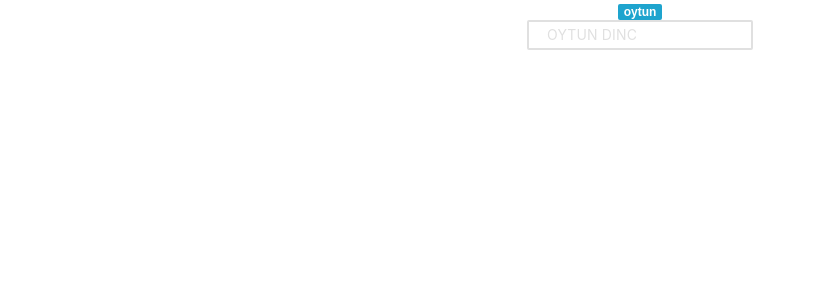
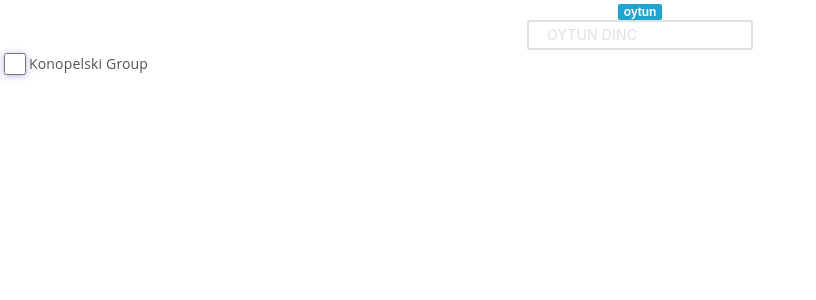
Before and after one commit to oytundinc/getir-frontend-assignment, a React (Create React App) app: page / in a window 1280 px wide. Shown: the top 300 px of the page, without its empty margins (0-816 px from the left). Built offline with nearby package versions, Linux system fonts and the light colour scheme.

Commit message:
add checkbox component

```diff
--- a/src/App.tsx
+++ b/src/App.tsx
@@ -1,15 +1,15 @@
 import React from "react";
 import "./App.css";
 import { Button } from "./components/button/button";
+import Checkbox from "./components/checkbox/chechbox";
 import Input from "./components/input/input";
-
-
 
 function App() {
   return (
     <div className="App">
       <Button className="oytun">oytun</Button>
-      <Input placeholder="OYTUN DINC"/>
+      <Input placeholder="OYTUN DINC" />
+      <Checkbox chechboxText="Konopelski Group"/>
     </div>
   );
 }
--- /dev/null
+++ b/src/components/checkbox/chechbox.tsx
@@ -0,0 +1,43 @@
+import styled from "styled-components";
+
+const CheckboxStyled = styled.div`
+  display: flex;
+  align-items: center;
+
+  input {
+    width: 22px;
+    height: 22px;
+
+    background: #1ea4ce;
+    box-shadow: 0px 1px 7px rgba(93, 56, 192, 0.4);
+    border-radius: 2px;
+  }
+
+  label {
+    font-family: "Open Sans";
+    font-style: normal;
+    font-weight: 400;
+    font-size: 14px;
+    line-height: 18px;
+
+    align-items: center;
+    letter-spacing: 0.16px;
+
+    color: #525252;
+  }
+`;
+
+interface CheckboxProps {
+  chechboxText: string;
+}
+
+export const Checkbox = ({ chechboxText }: CheckboxProps) => {
+  return (
+    <CheckboxStyled>
+      <input type="checkbox" id="checkboxText" name="checkboxText" />
+      <label htmlFor="checkboxText">{chechboxText} </label>
+    </CheckboxStyled>
+  );
+};
+
+export default Checkbox;
```
